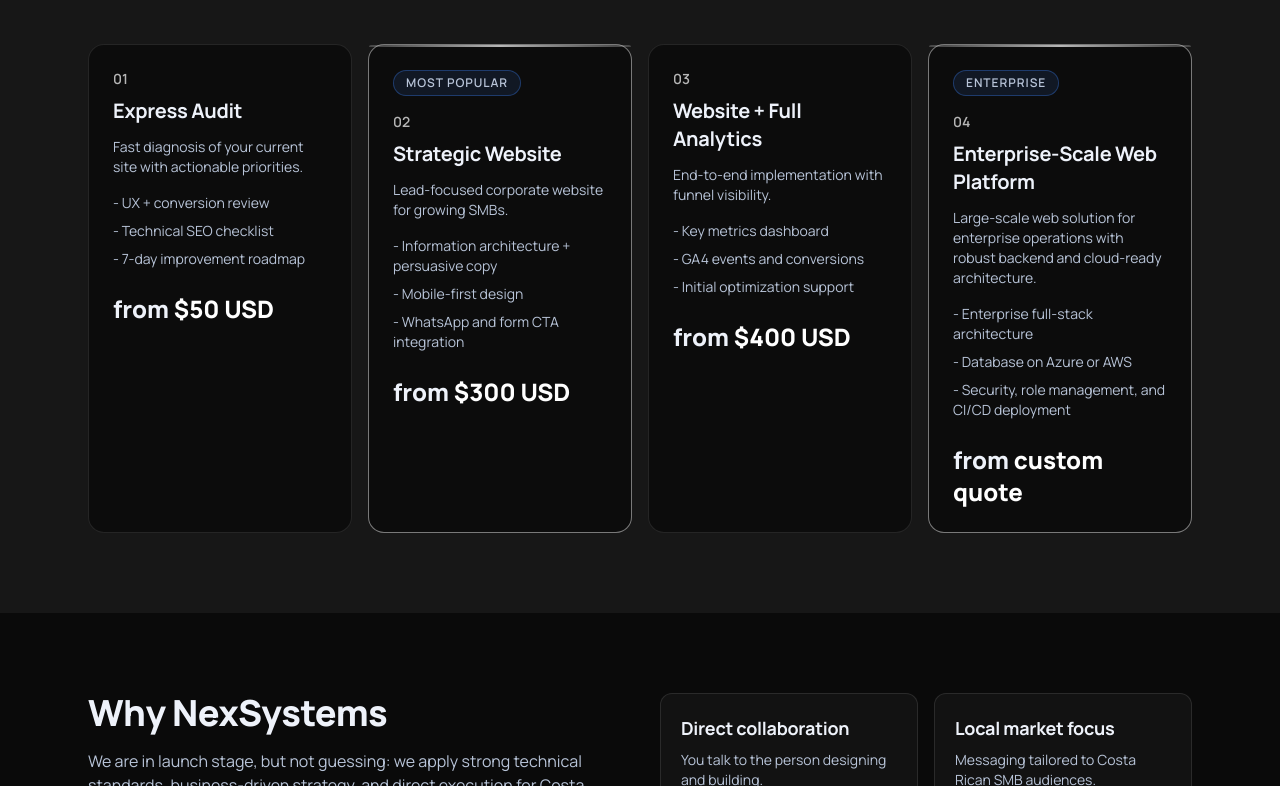
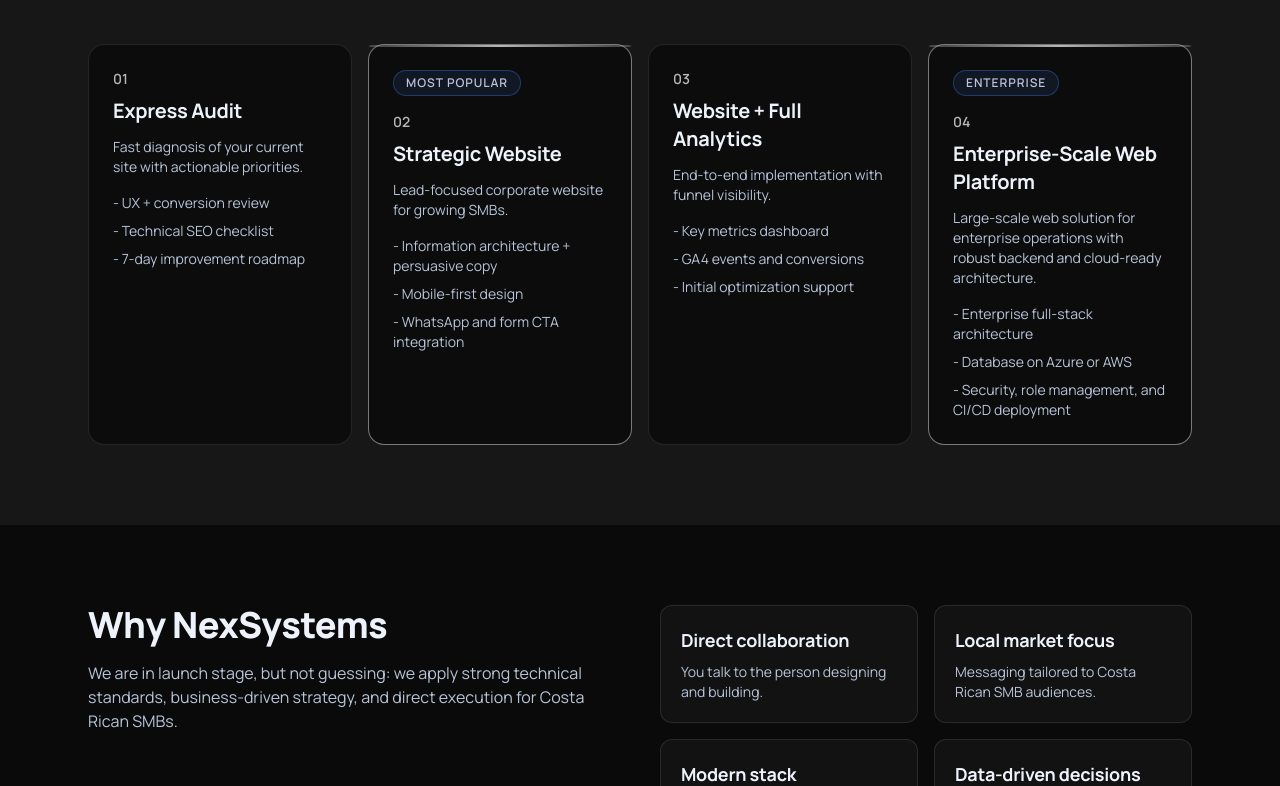
Before and after one commit to YahirCoghi/WebNex, a Next.js app: page /en in a window 1280 px wide. Shown: the part 1744-2530 px from the top of the page. Built offline with nearby package versions, Linux system fonts and the light colour scheme; no server answers.

Commit message:
chore: remove service pricing from landing cards

```diff
--- a/src/components/sections/Services.tsx
+++ b/src/components/sections/Services.tsx
@@ -8,7 +8,6 @@
   id: string;
   name: string;
   desc: string;
-  price: string;
   features: string[];
 };
 
@@ -50,9 +49,6 @@
                     <li key={feature}>- {feature}</li>
                   ))}
                 </ul>
-                <p className="mt-6 text-2xl font-extrabold text-brand-white">
-                  {t("from")} <span className="text-white">{service.price}</span>
-                </p>
               </motion.article>
             );
           })}
```
